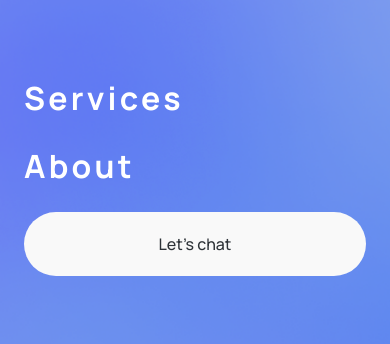
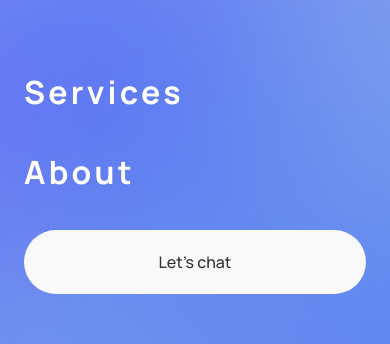
Before and after one commit to lumen-limitless/toona-studio, a Next.js app: page /contact in a window 390 px wide. Both pictures are taken after a click on the button 344 px from the left and 50 px from the top of the page. Shown: the part 246-590 px from the top of the page. Built offline with nearby package versions, Linux system fonts and the light colour scheme; no server answers.

Commit message:
mobile nav spacing

```diff
--- a/components/Nav.tsx
+++ b/components/Nav.tsx
@@ -118,7 +118,7 @@ export default function Nav() {
                   close()
                   togglePopoverOpen(false)
                 }}
-                className="w-full text-left text-[32px]/[44px] font-bold tracking-[0.1em]"
+                className="mt-3 w-full text-left text-[32px]/[44px] font-bold tracking-[0.1em]"
               >
                 Services
               </Link>
@@ -128,7 +128,7 @@ export default function Nav() {
                   close()
                   togglePopoverOpen(false)
                 }}
-                className="w-full text-[32px]/[44px] font-bold tracking-[0.1em]"
+                className="mt-3 w-full text-[32px]/[44px] font-bold tracking-[0.1em]"
               >
                 About
               </Link>
@@ -139,7 +139,7 @@ export default function Nav() {
                   close()
                   togglePopoverOpen(false)
                 }}
-                className="w-full"
+                className="mt-3 w-full"
               >
                 <button
                   className={'h-16 w-full rounded-full bg-light text-dark'}
```
